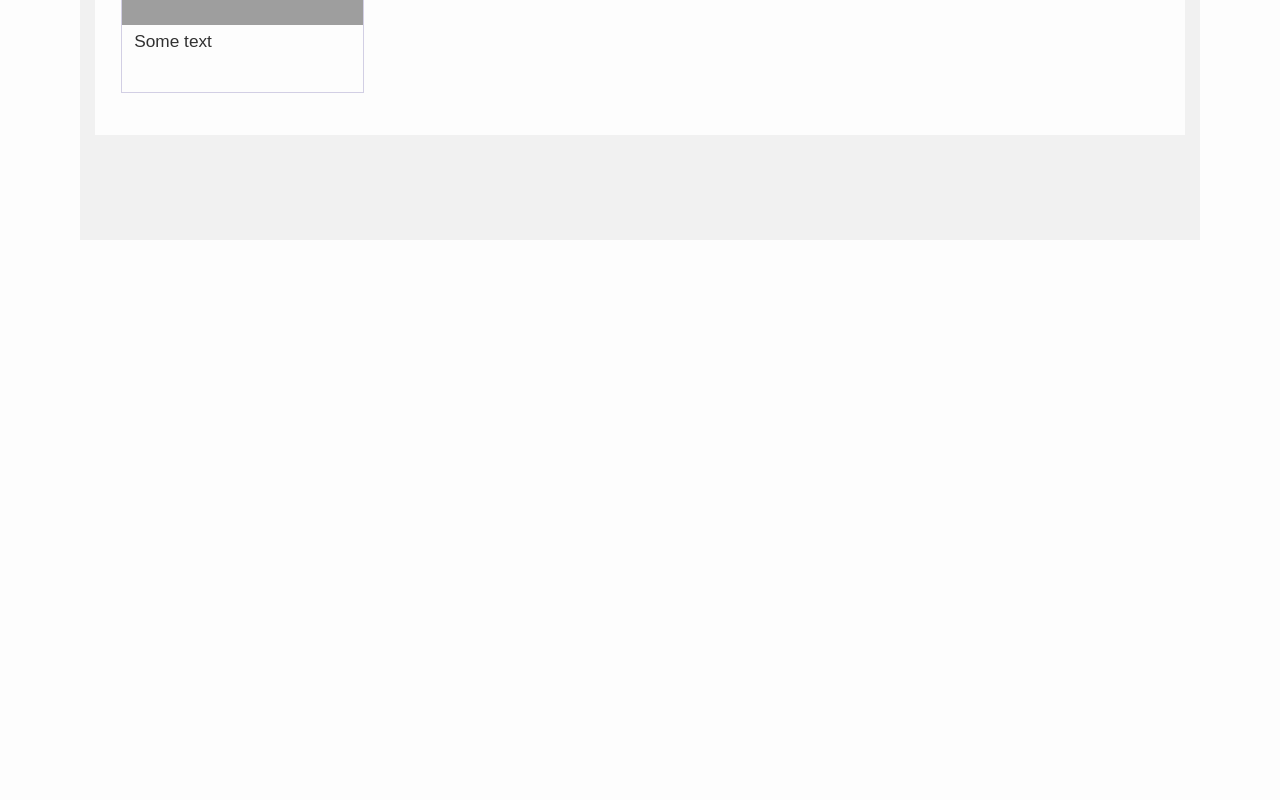
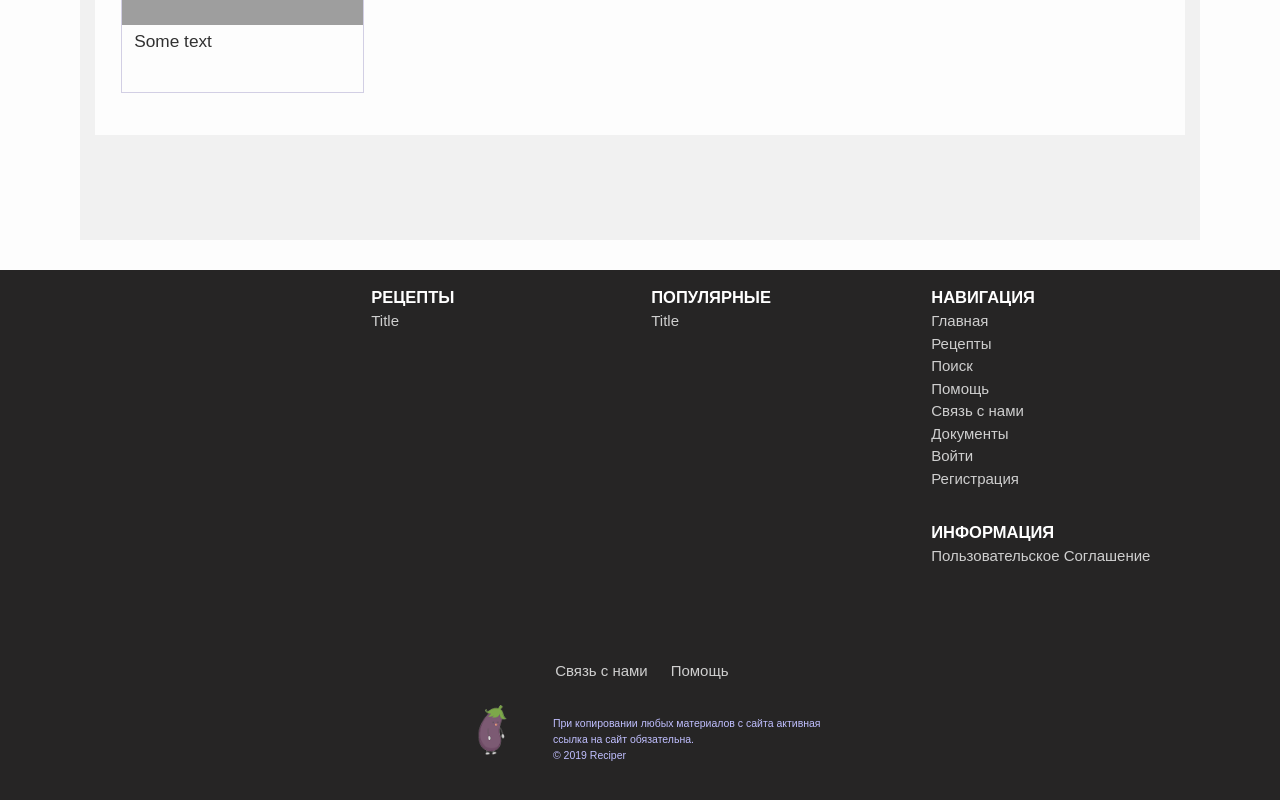
Before and after one commit to SerhiiCho/reciper-go, a Vue app in the folder app/: page / in a window 1280 px wide. Shown: the part 1363-2163 px from the top of the page. Before the commit the page ends 1633 px from the top, so only its background shows below. Built offline with nearby package versions, Linux system fonts and the light colour scheme; grey boxes are pictures that could not be loaded.

Commit message:
Added footer

```diff
--- a/app/src/App.vue
+++ b/app/src/App.vue
@@ -2,15 +2,18 @@
     <div id="app">
         <Navbar />
         <router-view/>
+        <Footer />
     </div>
 </template>
 
 <script>
 import Navbar from '@/includes/Navbar'
+import Footer from '@/includes/Footer'
 
 export default {
     components: {
         Navbar,
+        Footer,
     },
 
     created() {
--- /dev/null
+++ b/app/src/includes/Footer.vue
@@ -0,0 +1,163 @@
+<template>
+    <footer class="px-5 pb-5">
+        <div class="row pt-0 page">
+
+            <div class="col s12 m6 l3 text-left">
+                <ul class="unstyled-list"></ul>
+            </div>
+
+            <!--  Random recipes  -->
+            <div class="col s12 m6 l3 text-left">
+                <ul class="unstyled-list">
+                    <li><strong>{{ $t('recipes.recipes') }}</strong></li>
+                    <li>
+                        <a href="/recipes/slug">
+                            <i class="fas fa-angle-right red-text" style="width:7.5px"></i>
+                            Title
+                        </a>
+                    </li>
+                </ul>
+            </div>
+
+            <!-- Popular recipes -->
+            <div class="col s12 m6 l3 text-left">
+                <ul class="unstyled-list">
+                    <li><strong>{{ $t('recipes.popular') }}</strong></li>
+                    <li>
+                        <a href="/recipes/slug">
+                            <i class="fas fa-angle-right red-text" style="width:7.5px"></i>
+                            Title
+                        </a>
+                    </li>
+                </ul>
+            </div>
+
+            <!-- Navigation -->
+            <div class="col s12 m6 l3 text-left row">
+                <ul class="px-0 unstyled-list col s12">
+                    <li><strong>{{ $t('pages.navigation') }}</strong></li>
+                    <!-- Home page -->
+                    <li>
+                        <a href="/" :title="$t('messages.go')">
+                            <i class="fas fa-angle-right red-text" style="width:7.5px"></i>
+                            {{ $t('home.home') }}
+                        </a>
+                    </li>
+                    <!-- Add recipe -->
+                    <li>
+                        <a href="/recipes#new" :title="$t('messages.go')">
+                            <i class="fas fa-angle-right red-text" style="width:7.5px"></i>
+                            {{ $t('recipes.recipes') }}
+                        </a>
+                    </li>
+                    <!-- Search -->
+                    <li>
+                        <a href="/search" :title="$t('messages.go')">
+                            <i class="fas fa-angle-right red-text" style="width:7.5px"></i>
+                            {{ $t('pages.search') }}
+                        </a>
+                    </li>
+                    <!-- Help -->
+                    <li>
+                        <a href="docs/help"
+                            :title="$t('messages.go')"
+                            target="_blank"
+                        >
+                            <i class="fas fa-angle-right red-text" style="width:7.5px"></i>
+                            {{ $t('messages.help') }}
+                        </a>
+                    </li>
+                    <!-- Contact -->
+                    <li>
+                        <a href="/contact" :title="$t('messages.go')">
+                            <i class="fas fa-angle-right red-text" style="width:7.5px"></i>
+                            {{ $t('feedback.contact_us') }}
+                        </a>
+                    </li>
+                    <!-- Documents -->
+                    <li>
+                        <a href="/docs"
+                            :title="$t('messages.go')"
+                            target="_blank"
+                        >
+                            <i class="fas fa-angle-right red-text" style="width:7.5px"></i>
+                            {{ $t('documents.documents') }}
+                        </a>
+                    </li>
+
+                    <!-- Login -->
+                    <li>
+                        <a href="/login" :title="$t('messages.go')">
+                            <i class="fas fa-angle-right red-text" style="width:7.5px"></i>
+                            {{ $t('auth.login') }}
+                        </a>
+                    </li>
+                    <!-- Register -->
+                    <li>
+                        <a href="/register" :title="$t('messages.go')">
+                            <i class="fas fa-angle-right red-text" style="width:7.5px"></i>
+                            {{ $t('auth.register') }}
+                        </a>
+                    </li>
+                </ul>
+
+                <!-- Documents -->
+                <ul class="px-0 unstyled-list col s12">
+                    <li>
+                        <a href="/docs/" target="_blank">
+                            <strong>{{ $t('documents.info') }}</strong>
+                        </a>
+                    </li>
+                    <li>
+                        <a href="/docs/terms" target="_blank">
+                            <i class="fas fa-angle-right red-text" style="width:7.5px"></i>
+                            {{ $t('documents.terms') }}
+                        </a>
+                    </li>
+                </ul>
+            </div>
+        </div>
+
+        <!-- Help & Contact us buttons -->
+        <div class="center pt-2">
+            <div>
+                <a href="/contact"
+                    :title="$t('messages.go')"
+                    class="mr-3"
+                >
+                    <i class="fas fa-envelope mr-1" style="width:15px"></i>
+                    {{ $t('feedback.contact_us') }}
+                </a>
+                <a href="/docs/help"
+                    :title="$t('messages.go')"
+                    target="_blank"
+                >
+                    <i class="fas fa-question mr-1" style="width:11px"></i>
+                    {{ $t('messages.help') }}
+                </a>
+            </div>
+
+            <!-- Copyright -->
+            <div class="footer-copyright mt-4 row">
+                <div class="col s12 m1 l1 offset-m3 offset-l4 m">
+                    <img src="@/assets/img/other/logo.png" alt="" height="50">
+                </div>
+                <div class="col s12 m5 l3 text-left">
+                    <div class="valign-wrapper" style="height:70px">
+                        <span>{{ $t('pages.title_footer') }}<br> &copy; 2019 Reciper</span>
+                    </div>
+                </div>
+            </div>
+        </div>
+    </footer>
+</template>
+
+<script>
+export default {
+    data() {
+        return {
+            //
+        }
+    },
+}
+</script>
```
